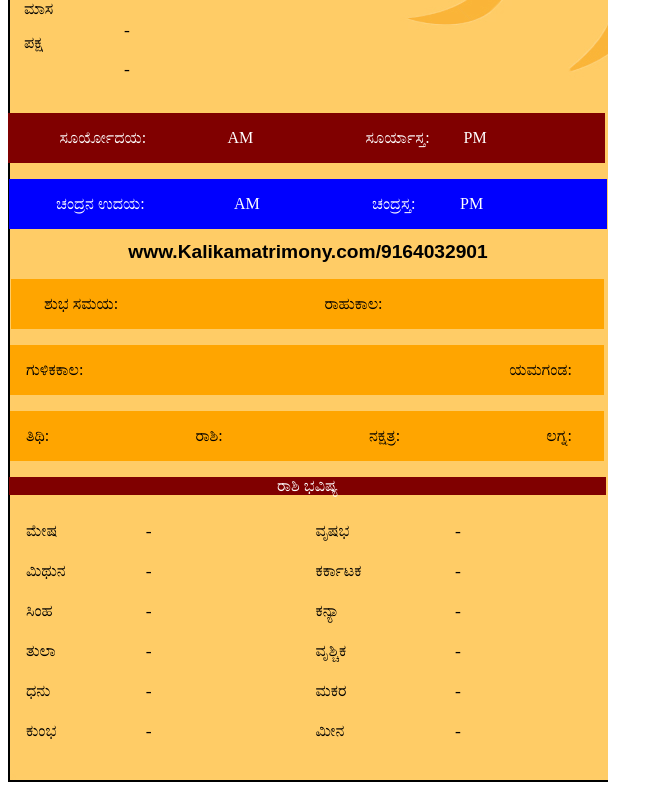
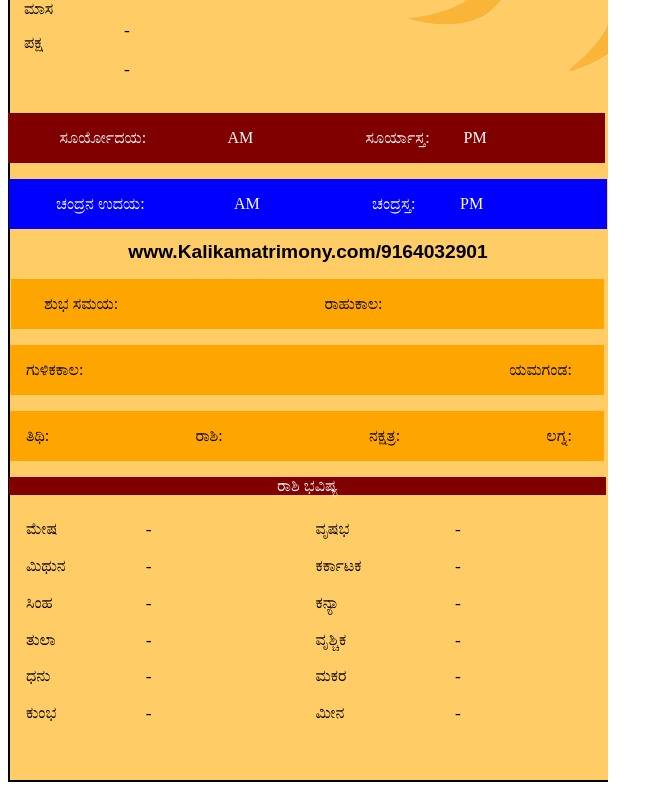
Before and after one commit to manish496/horosscope, a React (Vite) app: page / in a window 1280 px wide. Shown: the part 1025-1825 px from the top of the page, without its empty margins (0-663 px from the left). Built offline with nearby package versions, Linux system fonts and the light colour scheme.

Commit message:
Height changes made

```diff
--- a/src/components/Form.css
+++ b/src/components/Form.css
@@ -150,11 +150,11 @@ label {
 }
 
 .one-rashi > div{
-    line-height: 2.5rem;
+    line-height: 2.3rem;
 }
 
 .second-rashi > div {
-    line-height: 2.5rem;
+    line-height: 2.3rem;
 }
 
 .second-rashi {
```
